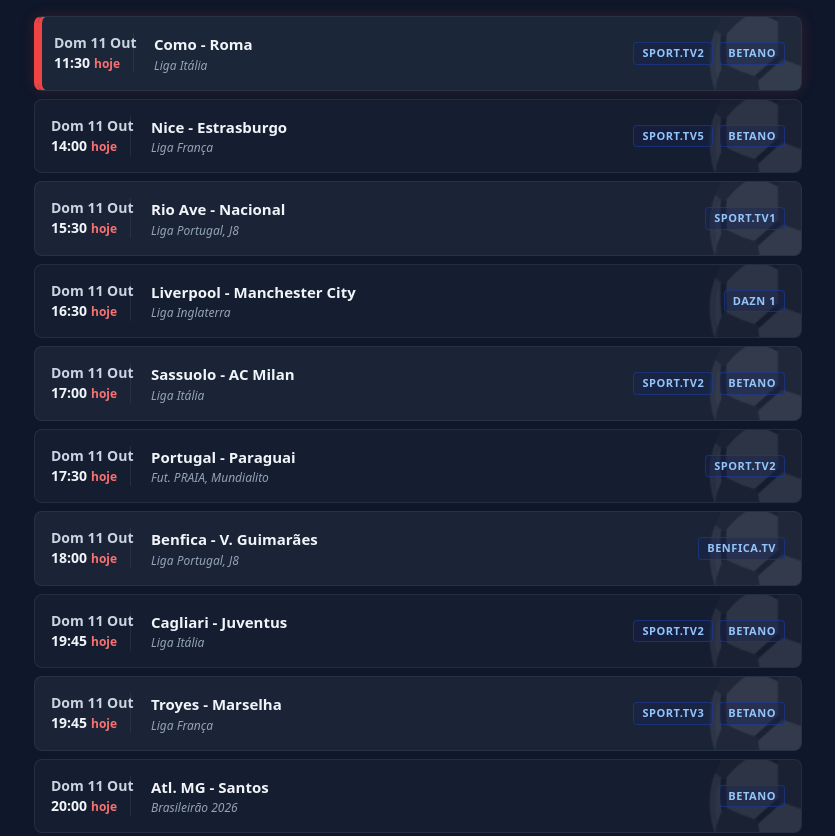
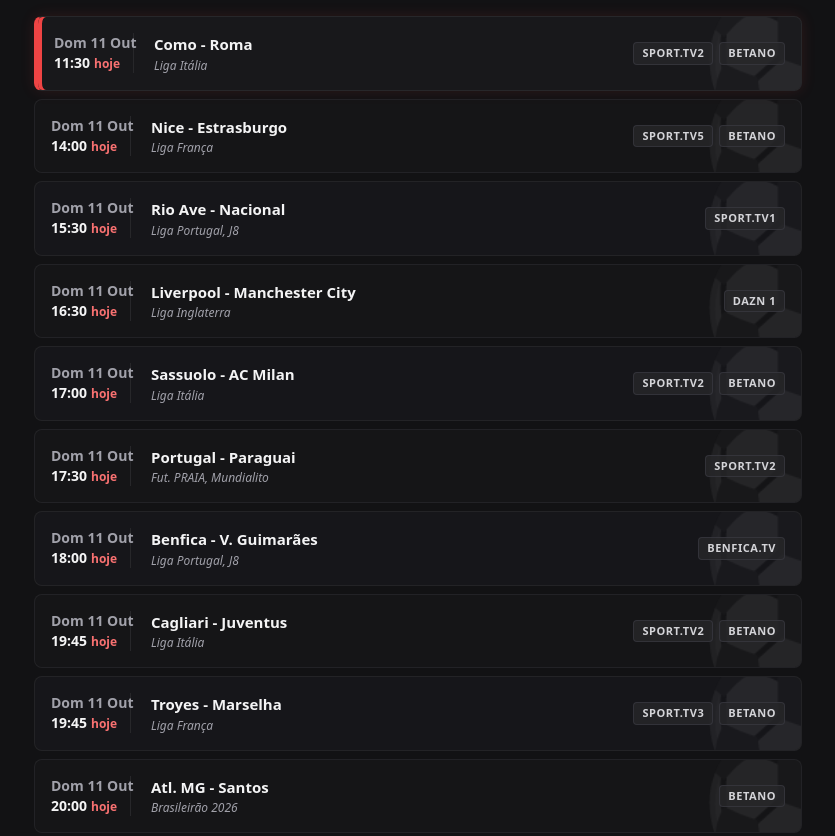
Before and after one commit to mzsbot/verbola, a plain HTML site: page index.html in a window 1280 px wide. Shown: the top 836 px of the page, without its empty margins (222-1057 px from the left). Drawn offline with nearby package versions, Linux system fonts and the light colour scheme.

Commit message:
Update styles and colors in index.html

```diff
--- a/index.html
+++ b/index.html
@@ -21,15 +21,15 @@
                 grid-column: 1 / -1;
                 justify-content: flex-start !important;
                 padding-top: 8px;
-                border-top: 1px solid #374151;
+                border-top: 1px solid #27272a;
             }
         }
     </style>
 </head>
-<body class="bg-[#0f172a] text-slate-200 font-sans min-h-screen p-2 sm:p-4 selection:bg-blue-500/30">
+<body class="bg-[#121214] text-zinc-200 font-sans min-h-screen p-2 sm:p-4 select-none cursor-default">
 
     <main class="max-w-3xl mx-auto space-y-2" id="games-container">
-        <div class="text-center text-slate-500 mt-10 animate-pulse">A carregar horários...</div>
+        <div class="text-center text-zinc-500 mt-10 animate-pulse">A carregar horários...</div>
     </main>
 
     <script>
@@ -54,51 +54,53 @@
                 const games = await response.json();
 
                 if (games.length === 0) {
-                    container.innerHTML = '<div class="text-center text-slate-500 mt-10">Nenhum evento agendado.</div>';
+                    container.innerHTML = '<div class="text-center text-zinc-500 mt-10">Nenhum evento agendado.</div>';
                     return;
                 }
 
                 container.innerHTML = games.map((game, index) => {
                     const isLive = checkIsLive(game.time, game.is_today);
-                    const bgClass = index % 2 === 0 ? 'bg-slate-800/80' : 'bg-slate-800/40';
+
+                    // Alternância entre tons de cinzento neutro e elegante
+                    const bgClass = index % 2 === 0 ? 'bg-zinc-900/90' : 'bg-zinc-900/50';
 
                     const liveStyles = isLive
-                        ? 'border-l-4 border-l-red-500 border-t border-b border-r border-slate-700/50 shadow-[inset_4px_0_0_0_rgba(239,68,68,1),0_0_15px_rgba(239,68,68,0.15)] bg-slate-800/90'
-                        : `border border-slate-700/50 ${bgClass}`;
+                        ? 'border-l-4 border-l-red-500 border-t border-b border-r border-zinc-800 shadow-[inset_4px_0_0_0_rgba(239,68,68,1),0_0_15px_rgba(239,68,68,0.12)] bg-zinc-900'
+                        : `border border-zinc-800/80 ${bgClass}`;
 
                     const flagsHtml = game.flags && game.flags.length > 0
                         ? `<div class="flex gap-1 ml-2 opacity-90">${game.flags.map(f => `<img src="${f}" class="h-4 object-contain rounded-[2px]" loading="lazy">`).join('')}</div>`
                         : '';
 
                     const channelsHtml = game.channels && game.channels.length > 0
-                        ? game.channels.map(c => `<span class="bg-blue-950/40 text-blue-300 border border-blue-800/50 text-[11px] px-2 py-0.5 rounded uppercase tracking-wider font-semibold whitespace-nowrap">${c}</span>`).join('')
-                        : '<span class="text-slate-600 text-xs font-semibold">N/D</span>';
+                        ? game.channels.map(c => `<span class="bg-zinc-800/80 text-zinc-300 border border-zinc-700/60 text-[11px] px-2 py-0.5 rounded uppercase tracking-wider font-semibold whitespace-nowrap">${c}</span>`).join('')
+                        : '<span class="text-zinc-600 text-xs font-semibold">N/D</span>';
 
                     const todayTag = game.is_today ? `<span class="text-red-400 font-bold ml-1 text-xs">hoje</span>` : '';
 
-                    const watermark = '<div class="absolute top-1/2 -translate-y-1/2 -right-[75px] sm:-right-[85px] text-[130px] sm:text-[150px] opacity-10 grayscale select-none pointer-events-none z-0">⚽</div>';
+                    const watermark = '<div class="absolute top-1/2 -translate-y-1/2 -right-[75px] sm:-right-[85px] text-[130px] sm:text-[150px] opacity-[0.07] grayscale select-none pointer-events-none z-0">⚽</div>';
 
                     return `
-                    <div class="relative overflow-hidden rounded-lg p-3 sm:p-4 transition-all duration-300 hover:bg-slate-700/50 ${liveStyles}">
+                    <div class="relative overflow-hidden rounded-lg p-3 sm:p-4 ${liveStyles}">
 
                         ${watermark}
 
                         <!-- Conteúdo do Cartão -->
                         <div class="game-grid relative z-10">
-                            <div class="flex flex-col border-r border-slate-700/50 pr-2">
-                                <span class="text-sm font-semibold text-slate-300 whitespace-nowrap">${game.date}</span>
+                            <div class="flex flex-col border-r border-zinc-800 pr-2">
+                                <span class="text-sm font-semibold text-zinc-400 whitespace-nowrap">${game.date}</span>
                                 <div class="flex items-baseline">
-                                    <span class="text-sm font-bold text-slate-100">${game.time}</span>
+                                    <span class="text-sm font-bold text-zinc-100">${game.time}</span>
                                     ${todayTag}
                                 </div>
                             </div>
 
                             <div class="flex flex-col justify-center pl-1 sm:pl-2 min-w-0">
                                 <div class="flex items-center">
-                                    <span class="text-[15px] font-bold text-slate-100 truncate">${game.match}</span>
+                                    <span class="text-[15px] font-bold text-zinc-100 truncate">${game.match}</span>
                                     ${flagsHtml}
                                 </div>
-                                <span class="text-xs text-slate-400 italic truncate mt-0.5">${game.competition}</span>
+                                <span class="text-xs text-zinc-400 italic truncate mt-0.5">${game.competition}</span>
                             </div>
 
                             <div class="channels-col flex sm:flex-col lg:flex-row flex-wrap gap-1.5 justify-end items-end sm:items-center">
@@ -109,7 +111,7 @@
                     `;
                 }).join('');
             } catch (error) {
-                container.innerHTML = '<div class="text-center text-red-400 mt-10 p-4 bg-red-950/40 border border-red-800/50 rounded-lg">Erro de ligação ao ficheiro JSON.</div>';
+                container.innerHTML = '<div class="text-center text-red-400 mt-10 p-4 bg-red-950/20 border border-red-900/40 rounded-lg">Erro de ligação ao ficheiro JSON.</div>';
             }
         }
 
```
